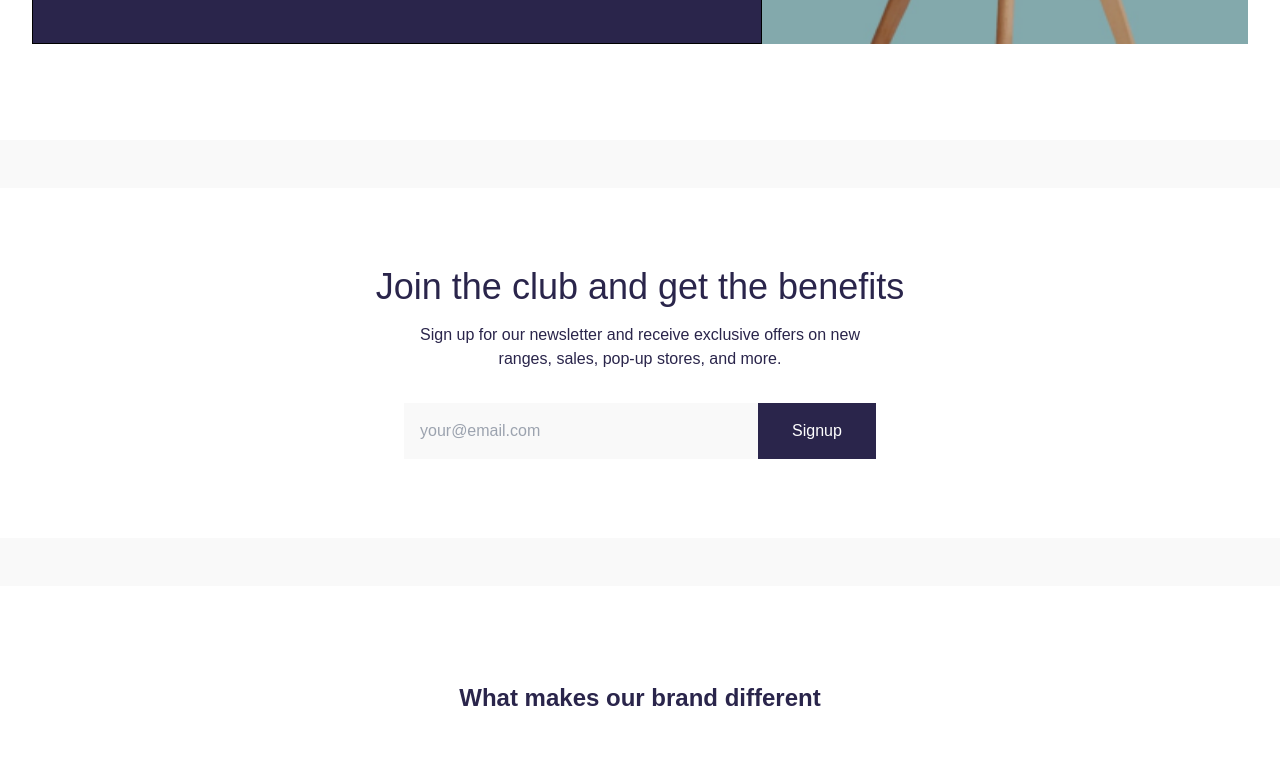
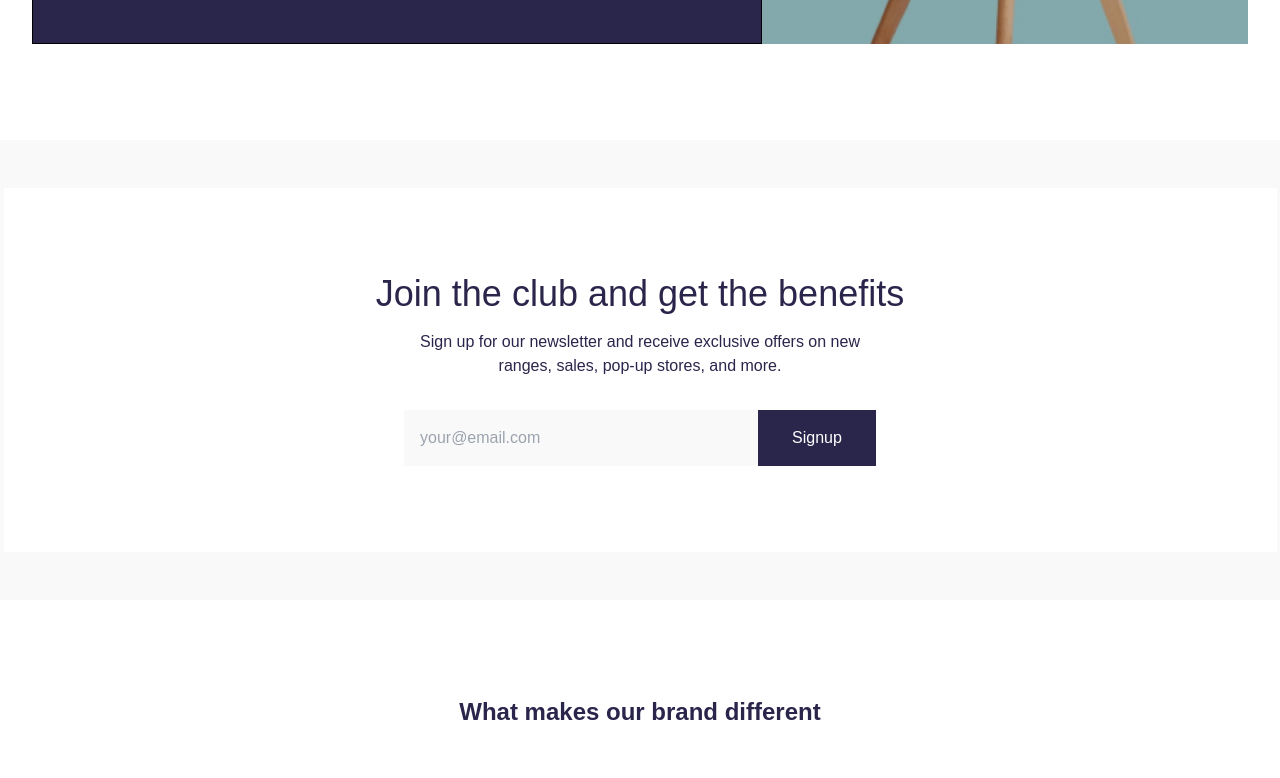
Before and after one commit to RafihaSiddiqui6/Hackathon-figma-E-commerce, a Next.js app: page / in a window 1280 px wide. Shown: the part 734-1512 px from the top of the page. Built offline with nearby package versions, Linux system fonts and the light colour scheme.

Commit message:
club.tsx

```diff
--- a/src/app/components/club.tsx
+++ b/src/app/components/club.tsx
@@ -1,10 +1,10 @@
 import React from 'react'
 export default function Club(){
   return (
-    <>
+    <div>
       <section>
         <div className='py-12 bg-[#F9F9F9] text-[#2A254B] mt-12'>
-          <div className='w-full max-w-[640px] md:max-w-[1340px] h-[350px] bg-white mx-auto flex justify-center items-center flex-col px-4'>
+          <div className='w-full max-w-[640px] md:max-w-[1273px] h-[364px] bg-white mx-auto flex justify-center items-center flex-col px-4'>
             <h1 className='text-2xl md:text-4xl text-center'>
               Join the club and get the benefits
             </h1>
@@ -27,6 +27,6 @@ export default function Club(){
           </div>
         </div>
       </section>
-    </>
+    </div>
   )
 }
```
